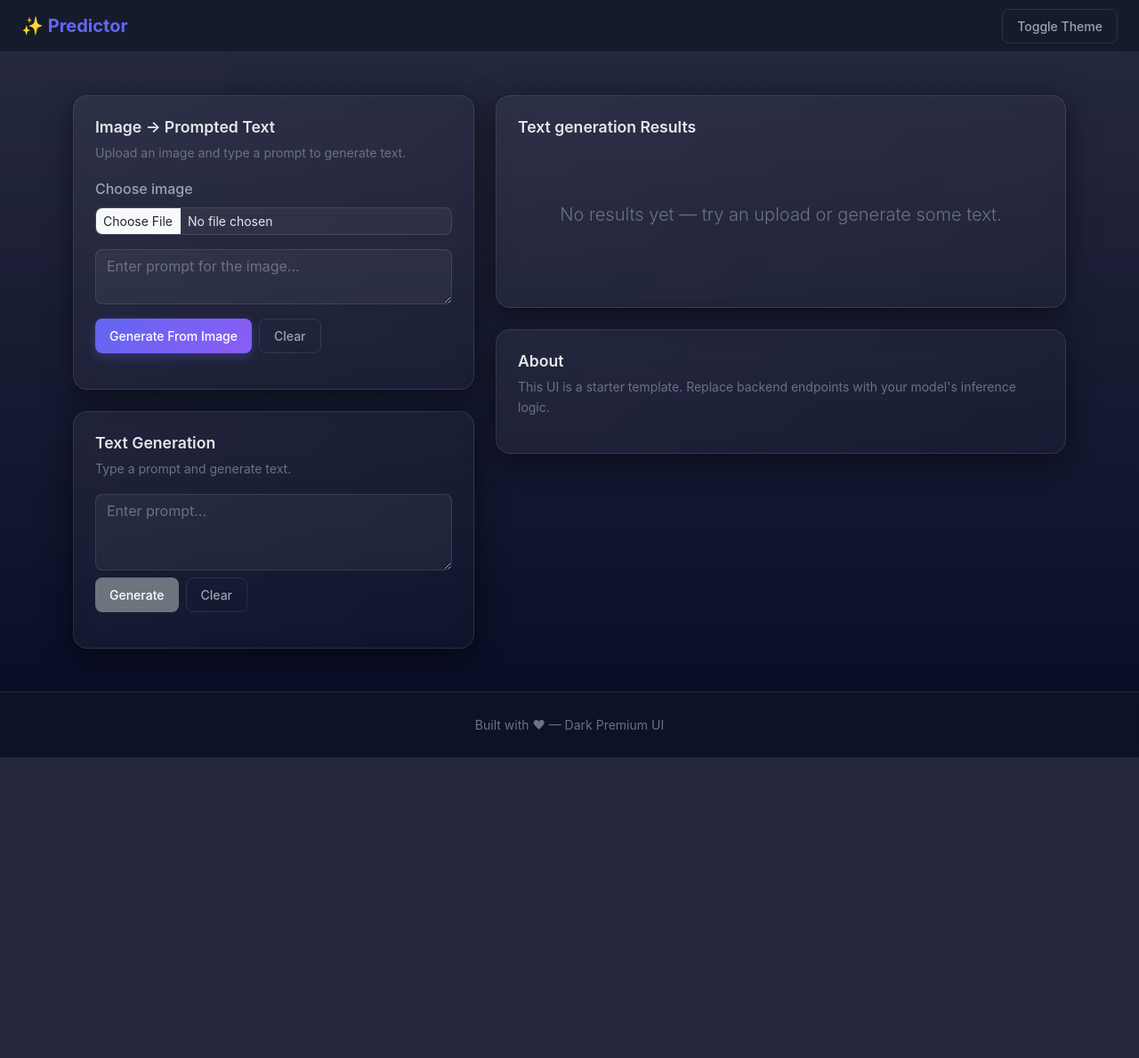
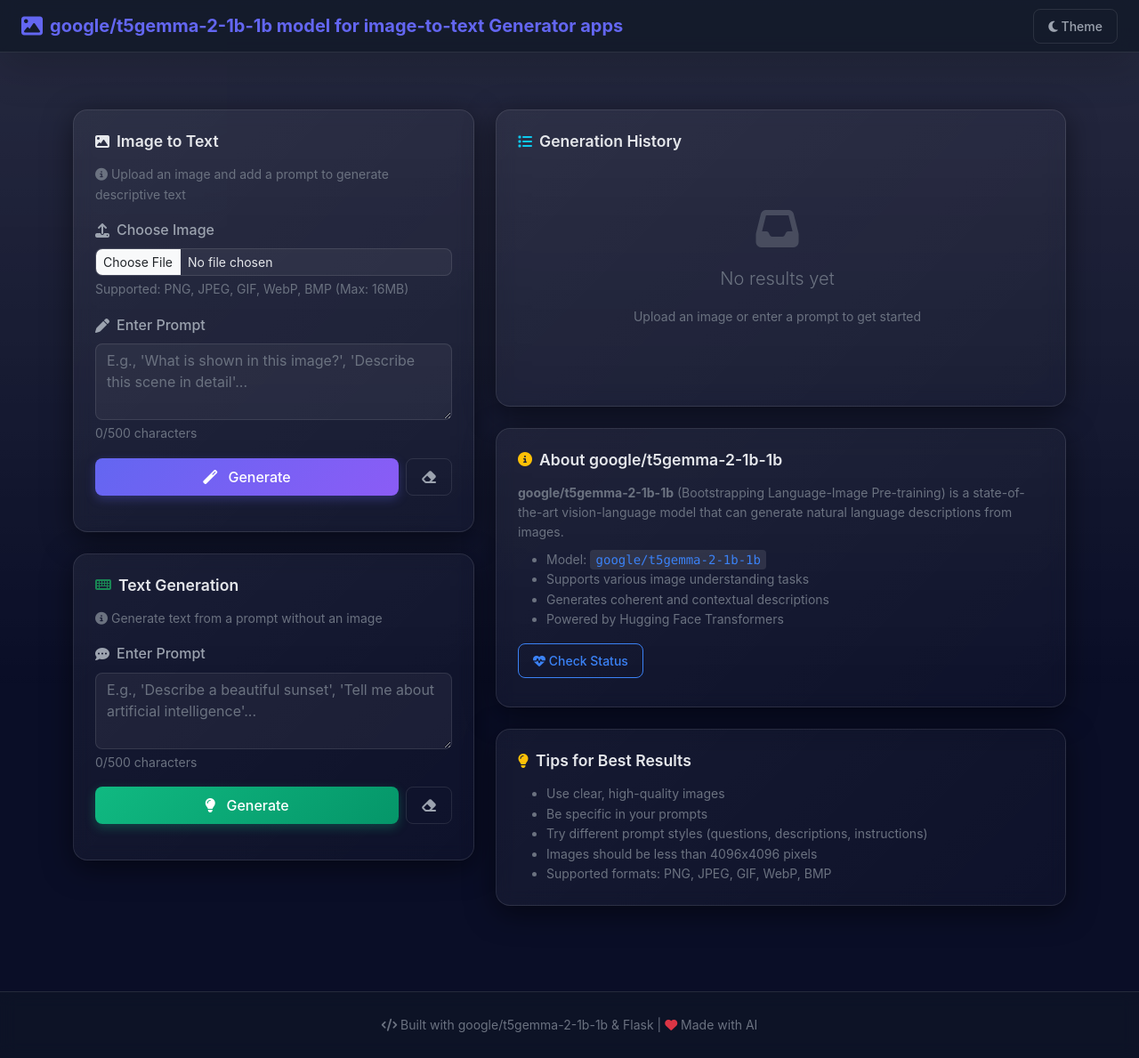
Before and after one commit to ruhul-cse-duet/Image-to-Text-Generation-with-BLIP-2, a Flask app: page / in a window 1280 px wide. Shown: the whole page at 89% size. Before the commit the page ends 851 px from the top, so only its background shows below. Run offline with Flask 3, Linux system fonts and the light colour scheme; some libraries are stand-ins or nearby versions.

Commit message:
Refactor index.html for image-to-text generator
Updated the HTML structure and content for the image-to-text generator interface, including changes to the title, metadata, and layout. Improved accessibility and user experience with new prompts and button functionalities.

```diff
--- a/templates/index.html
+++ b/templates/index.html
@@ -1,253 +1,239 @@
-<!doctype html>
+<!DOCTYPE html>
 <html lang="en">
 <head>
-  <meta charset="utf-8" />
-  <meta name="viewport" content="width=device-width, initial-scale=1" />
-  <title>Predictor — Dark Premium</title>
+  <meta charset="UTF-8">
+  <meta name="viewport" content="width=device-width, initial-scale=1.0">
+  <title>Image to Text Generator</title>
   <link href="https://cdn.jsdelivr.net/npm/bootstrap@5.3.3/dist/css/bootstrap.min.css" rel="stylesheet">
   <link href="https://cdnjs.cloudflare.com/ajax/libs/animate.css/4.1.1/animate.min.css" rel="stylesheet">
+  <link href="https://cdnjs.cloudflare.com/ajax/libs/font-awesome/6.5.1/css/all.min.css" rel="stylesheet">
   <link rel="stylesheet" href="{{ url_for('static', filename='css/style.css') }}">
 </head>
 <body>
+  <!-- Animated Background -->
   <div class="bg-gradient"></div>
-<nav class="navbar navbar-dark px-4">
-  <a class="navbar-brand fw-bold" href="#">✨ Predictor</a>
+
+  <!-- Navigation -->
+  <nav class="navbar navbar-dark px-4 shadow-lg">
+    <a class="navbar-brand fw-bold d-flex align-items-center" href="#">
+      <i class="fas fa-image me-2"></i> google/t5gemma-2-1b-1b model for image-to-text Generator apps
+    </a>
     <div class="nav-actions">
-    <button class="btn btn-sm btn-outline-light" id="themeToggle">Toggle Theme</button>
+      <button class="btn btn-sm btn-outline-light" id="themeToggle">
+        <i class="fas fa-moon"></i> <span class="d-none d-md-inline">Theme</span>
+      </button>
     </div>
   </nav>
 
-<main class="container py-5">
+  <!-- Main Content -->
+  <main class="container py-4 py-md-5">
+    <!-- Alert Container -->
+    <div id="alertContainer" class="mb-3"></div>
+
     <div class="row g-4">
-
-    <!-- LEFT SIDE -->
+      <!-- LEFT SIDE - Input Section -->
       <div class="col-lg-5">
 
-      <!-- IMAGE + PROMPT GENERATION -->
-      <div class="card glass p-4">
-        <h5 class="card-title">Image → Prompted Text</h5>
-        <p class="text-muted small">Upload an image and type a prompt to generate text.</p>
+        <!-- Image Upload & Prompt Card -->
+        <div class="card glass p-4 animate__animated animate__fadeInLeft">
+          <div class="d-flex align-items-center mb-3">
+            <i class="fas fa-image text-primary me-2"></i>
+            <h5 class="card-title mb-0">Image to Text</h5>
+          </div>
+          <p class="text-muted small mb-3">
+            <i class="fas fa-info-circle"></i> Upload an image and add a prompt to generate descriptive text
+          </p>
 
+          <!-- File Input -->
           <div class="mb-3">
-          <label class="form-label">Choose image</label>
-          <input class="form-control form-control-sm" type="file" id="imageInput" accept="image/*">
+            <label class="form-label d-flex align-items-center">
+              <i class="fas fa-upload me-2"></i> Choose Image
+            </label>
+            <input
+              class="form-control form-control-sm"
+              type="file"
+              id="imageInput"
+              accept="image/png,image/jpeg,image/jpg,image/gif,image/webp,image/bmp"
+            >
+            <div class="form-text">Supported: PNG, JPEG, GIF, WebP, BMP (Max: 16MB)</div>
           </div>
 
+          <!-- Image Preview -->
           <div id="previewWrap" class="mb-3 d-none">
-          <img id="preview" src="" alt="preview" class="img-fluid rounded shadow-sm" />
+            <div class="position-relative">
+              <img id="preview" src="" alt="preview" class="img-fluid rounded shadow-sm preview-image" />
+              <button class="btn btn-sm btn-danger position-absolute top-0 end-0 m-2" id="removeImage">
+                <i class="fas fa-times"></i>
+              </button>
+            </div>
+            <div id="imageInfo" class="small text-muted mt-2"></div>
           </div>
 
+          <!-- Prompt Input -->
           <div class="mb-3">
-          <textarea id="imgPrompt" class="form-control" rows="2" placeholder="Enter prompt for the image..."></textarea>
+            <label class="form-label d-flex align-items-center">
+              <i class="fas fa-pen me-2"></i> Enter Prompt
+            </label>
+            <textarea
+              id="imgPrompt"
+              class="form-control"
+              rows="3"
+              placeholder="E.g., 'What is shown in this image?', 'Describe this scene in detail'..."
+              maxlength="500"
+            ></textarea>
+            <div class="form-text">
+              <span id="charCount">0</span>/500 characters
+            </div>
           </div>
 
-        <div class="d-flex gap-2">
-          <button id="imgGenBtn" class="btn btn-primary btn-sm">Generate From Image</button>
-          <button id="clearImgBtn" class="btn btn-outline-light btn-sm">Clear</button>
+          <!-- Action Buttons -->
+          <div class="d-flex gap-2 flex-wrap">
+            <button id="imgGenBtn" class="btn btn-primary flex-fill">
+              <i class="fas fa-magic me-2"></i> Generate
+            </button>
+            <button id="clearImgBtn" class="btn btn-outline-light">
+              <i class="fas fa-eraser"></i>
+            </button>
           </div>
 
+          <!-- Loading Spinner -->
+          <div id="imgLoading" class="text-center py-3 d-none">
+            <div class="spinner-border text-primary" role="status">
+              <span class="visually-hidden">Generating...</span>
+            </div>
+            <p class="text-muted small mt-2">Analyzing image and generating text...</p>
+          </div>
+
+          <!-- Result Display -->
           <div id="imgResult" class="mt-3"></div>
         </div>
 
-      <!-- TEXT ONLY -->
-      <div class="card glass p-4 mt-4">
-        <h5 class="card-title">Text Generation</h5>
-        <p class="text-muted small">Type a prompt and generate text.</p>
-        <div class="mb-2">
-          <textarea id="prompt" class="form-control" rows="3" placeholder="Enter prompt..."></textarea>
+
+        <!-- Text Generation Card (Optional) -->
+        <div class="card glass p-4 mt-4 animate__animated animate__fadeInLeft animate__delay-1s">
+          <div class="d-flex align-items-center mb-3">
+            <i class="fas fa-keyboard text-success me-2"></i>
+            <h5 class="card-title mb-0">Text Generation</h5>
           </div>
-        <div class="d-flex gap-2">
-          <button id="genBtn" class="btn btn-secondary btn-sm">Generate</button>
-          <button id="clearTxtBtn" class="btn btn-outline-light btn-sm">Clear</button>
+          <p class="text-muted small mb-3">
+            <i class="fas fa-info-circle"></i> Generate text from a prompt without an image
+          </p>
+
+          <div class="mb-3">
+            <label class="form-label d-flex align-items-center">
+              <i class="fas fa-comment-dots me-2"></i> Enter Prompt
+            </label>
+            <textarea
+              id="prompt"
+              class="form-control"
+              rows="3"
+              placeholder="E.g., 'Describe a beautiful sunset', 'Tell me about artificial intelligence'..."
+              maxlength="500"
+            ></textarea>
+            <div class="form-text">
+              <span id="textCharCount">0</span>/500 characters
             </div>
+          </div>
+
+          <div class="d-flex gap-2 flex-wrap">
+            <button id="genBtn" class="btn btn-success flex-fill">
+              <i class="fas fa-lightbulb me-2"></i> Generate
+            </button>
+            <button id="clearTxtBtn" class="btn btn-outline-light">
+              <i class="fas fa-eraser"></i>
+            </button>
+          </div>
+
+          <div id="txtLoading" class="text-center py-3 d-none">
+            <div class="spinner-border text-success" role="status">
+              <span class="visually-hidden">Generating...</span>
+            </div>
+            <p class="text-muted small mt-2">Generating text...</p>
+          </div>
+
           <div id="txtResult" class="mt-3"></div>
         </div>
 
       </div>
 
-    <!-- RIGHT SIDE -->
+      <!-- RIGHT SIDE - Results Section -->
       <div class="col-lg-7">
-      <div class="card glass p-4">
-        <h5 class="card-title">Text generation Results</h5>
-        <div id="resultsList" class="mt-3">
+        <div class="card glass p-4 animate__animated animate__fadeInRight">
+          <div class="d-flex align-items-center justify-content-between mb-3">
+            <div class="d-flex align-items-center">
+              <i class="fas fa-list me-2 text-info"></i>
+              <h5 class="card-title mb-0">Generation History</h5>
+            </div>
+            <button id="clearAllResults" class="btn btn-sm btn-outline-danger d-none">
+              <i class="fas fa-trash"></i> Clear All
+            </button>
+          </div>
+
+          <div id="resultsList" class="results-container">
             <div class="empty text-center text-muted py-5">
-            <p class="lead">No results yet — try an upload or generate some text.</p>
+              <i class="fas fa-inbox fa-3x mb-3 opacity-50"></i>
+              <p class="lead">No results yet</p>
+              <p class="small">Upload an image or enter a prompt to get started</p>
             </div>
           </div>
         </div>
 
-      <div class="card glass p-4 mt-4">
-        <h5 class="card-title">About</h5>
-        <p class="small text-muted">This UI is a starter template. Replace backend endpoints with your model's inference logic.</p>
+
+        <!-- Info Card -->
+        <div class="card glass p-4 mt-4 animate__animated animate__fadeInRight animate__delay-1s">
+          <div class="d-flex align-items-center mb-3">
+            <i class="fas fa-info-circle me-2 text-warning"></i>
+            <h5 class="card-title mb-0">About google/t5gemma-2-1b-1b</h5>
           </div>
+          <p class="small text-muted mb-2">
+            <strong>google/t5gemma-2-1b-1b</strong> (Bootstrapping Language-Image Pre-training) is a state-of-the-art vision-language model
+            that can generate natural language descriptions from images.
+          </p>
+          <ul class="small text-muted mb-0">
+            <li>Model: <code>google/t5gemma-2-1b-1b</code></li>
+            <li>Supports various image understanding tasks</li>
+            <li>Generates coherent and contextual descriptions</li>
+            <li>Powered by Hugging Face Transformers</li>
+          </ul>
+
+          <div class="mt-3 d-flex gap-2">
+            <button id="checkHealth" class="btn btn-sm btn-outline-info">
+              <i class="fas fa-heartbeat"></i> Check Status
+            </button>
+          </div>
+
+          <div id="healthStatus" class="mt-2"></div>
+        </div>
+
+        <!-- Tips Card -->
+        <div class="card glass p-4 mt-4 animate__animated animate__fadeInRight animate__delay-2s">
+          <div class="d-flex align-items-center mb-3">
+            <i class="fas fa-lightbulb me-2 text-warning"></i>
+            <h5 class="card-title mb-0">Tips for Best Results</h5>
+          </div>
+          <ul class="small text-muted mb-0">
+            <li>Use clear, high-quality images</li>
+            <li>Be specific in your prompts</li>
+            <li>Try different prompt styles (questions, descriptions, instructions)</li>
+            <li>Images should be less than 4096x4096 pixels</li>
+            <li>Supported formats: PNG, JPEG, GIF, WebP, BMP</li>
+          </ul>
         </div>
 
       </div>
+    </div>
   </main>
 
-<footer class="footer text-center text-muted py-4">
-  <small>Built with ❤ — Dark Premium UI</small>
+  <!-- Footer -->
+  <footer class="footer text-center text-muted py-4 mt-5">
+    <small>
+      <i class="fas fa-code"></i> Built with google/t5gemma-2-1b-1b & Flask |
+      <i class="fas fa-heart text-danger"></i> Made with AI
+    </small>
   </footer>
 
+  <!-- Scripts -->
   <script src="https://cdn.jsdelivr.net/npm/bootstrap@5.3.3/dist/js/bootstrap.bundle.min.js"></script>
-
-<script>
-/* DOM Elements */
-const imageInput = document.getElementById('imageInput');
-const preview = document.getElementById('preview');
-const previewWrap = document.getElementById('previewWrap');
-const imgPromptEl = document.getElementById('imgPrompt');
-const imgGenBtn = document.getElementById('imgGenBtn');
-const clearImgBtn = document.getElementById('clearImgBtn');
-const imgResult = document.getElementById('imgResult');
-
-const promptEl = document.getElementById('prompt');
-const genBtn = document.getElementById('genBtn');
-const clearTxtBtn = document.getElementById('clearTxtBtn');
-const txtResult = document.getElementById('txtResult');
-
-const resultsList = document.getElementById('resultsList');
-
-let currentFile = null;
-
-/* Preview */
-imageInput.addEventListener('change', (e) => {
-  const file = e.target.files[0];
-  if (!file) return;
-  currentFile = file;
-  const reader = new FileReader();
-  reader.onload = (ev) => {
-    preview.src = ev.target.result;
-    previewWrap.classList.remove('d-none');
-  }
-  reader.readAsDataURL(file);
-});
-
-/* Clear image */
-clearImgBtn.addEventListener('click', () => {
-  imageInput.value = '';
-  preview.src = '';
-  previewWrap.classList.add('d-none');
-  imgPromptEl.value = '';
-  imgResult.innerHTML = '';
-  currentFile = null;
-});
-
-/* IMAGE + PROMPT → TEXT */
-imgGenBtn.addEventListener('click', async () => {
-  if (!currentFile) {
-    alert('Please choose an image first.');
-    return;
-  }
-
-  const prompt = imgPromptEl.value.trim();
-  if (!prompt) {
-    alert('Please type a prompt.');
-    return;
-  }
-
-  imgGenBtn.disabled = true;
-  imgGenBtn.innerText = 'Generating...';
-
-  const fd = new FormData();
-  fd.append('file', currentFile);
-  fd.append('prompt', prompt);
-
-  try {
-    const res = await fetch('/api/infer_image', { method: 'POST', body: fd });
-    const data = await res.json();
-
-    if (res.ok) {
-      imgResult.innerHTML = renderOnlyText(data);
-      pushResultCard('image_text', data);
-    } else {
-      imgResult.innerHTML = `<div class="text-danger">${data.error || 'Error'}</div>`;
-    }
-  } catch (err) {
-    imgResult.innerHTML = `<div class="text-danger">Network error</div>`;
-  } finally {
-    imgGenBtn.disabled = false;
-    imgGenBtn.innerText = 'Generate From Image';
-  }
-});
-
-/* TEXT GENERATION */
-genBtn.addEventListener('click', async () => {
-  const prompt = promptEl.value.trim();
-  if (!prompt) {
-    alert('Enter a prompt.');
-    return;
-  }
-  genBtn.disabled = true;
-  genBtn.innerText = 'Generating...';
-
-  try {
-    const res = await fetch('/api/generate_text', {
-      method: 'POST',
-      headers: {'Content-Type':'application/json'},
-      body: JSON.stringify({prompt})
-    });
-    const data = await res.json();
-
-    if (res.ok) {
-      txtResult.innerHTML = renderTextResult(data);
-      pushResultCard('text', data);
-    } else {
-      txtResult.innerHTML = `<div class="text-danger">${data.error || 'Error'}</div>`;
-    }
-  } catch (err) {
-    txtResult.innerHTML = `<div class="text-danger">Network error</div>`;
-  } finally {
-    genBtn.disabled = false;
-    genBtn.innerText = 'Generate';
-  }
-});
-
-/* Clear text */
-clearTxtBtn.addEventListener('click', () => {
-  promptEl.value = '';
-  txtResult.innerHTML = '';
-});
-
-/* Renderers */
-function renderOnlyText(d) {
-  return `
-    <div class="p-3">
-      <div class="fw-bold">Generated:</div>
-      <div class="mt-1">${escapeHtml(d.generated)}</div>
-    </div>
-  `;
-}
-
-function renderTextResult(d) {
-  return `
-    <div class="p-3">
-      <div class="fw-bold">Prompt:</div>
-      <div class="small text-muted mb-2">${escapeHtml(d.prompt)}</div>
-      <div class="fw-bold">Generated:</div>
-      <div class="mt-1">${escapeHtml(d.generated)}</div>
-    </div>
-  `;
-}
-
-function pushResultCard(type, data) {
-  const card = document.createElement('div');
-  card.className = 'result-card animate__animated animate__fadeInUp mb-3 p-3 rounded';
-  if (type === 'text') {
-    card.innerHTML = renderTextResult(data);
-  } else {
-    card.innerHTML = renderOnlyText(data);
-  }
-  const empty = resultsList.querySelector('.empty');
-  if (empty) empty.remove();
-  resultsList.prepend(card);
-}
-
-function escapeHtml(s){
-  return s ? s.replace(/&/g,'&amp;')
-            .replace(/</g,'&lt;')
-            .replace(/>/g,'&gt;') : '';
-}
-</script>
+  <script src="{{ url_for('static', filename='js/app.js') }}"></script>
 </body>
 </html>
```
Lines whose indentation alone changed are shown as unchanged.
